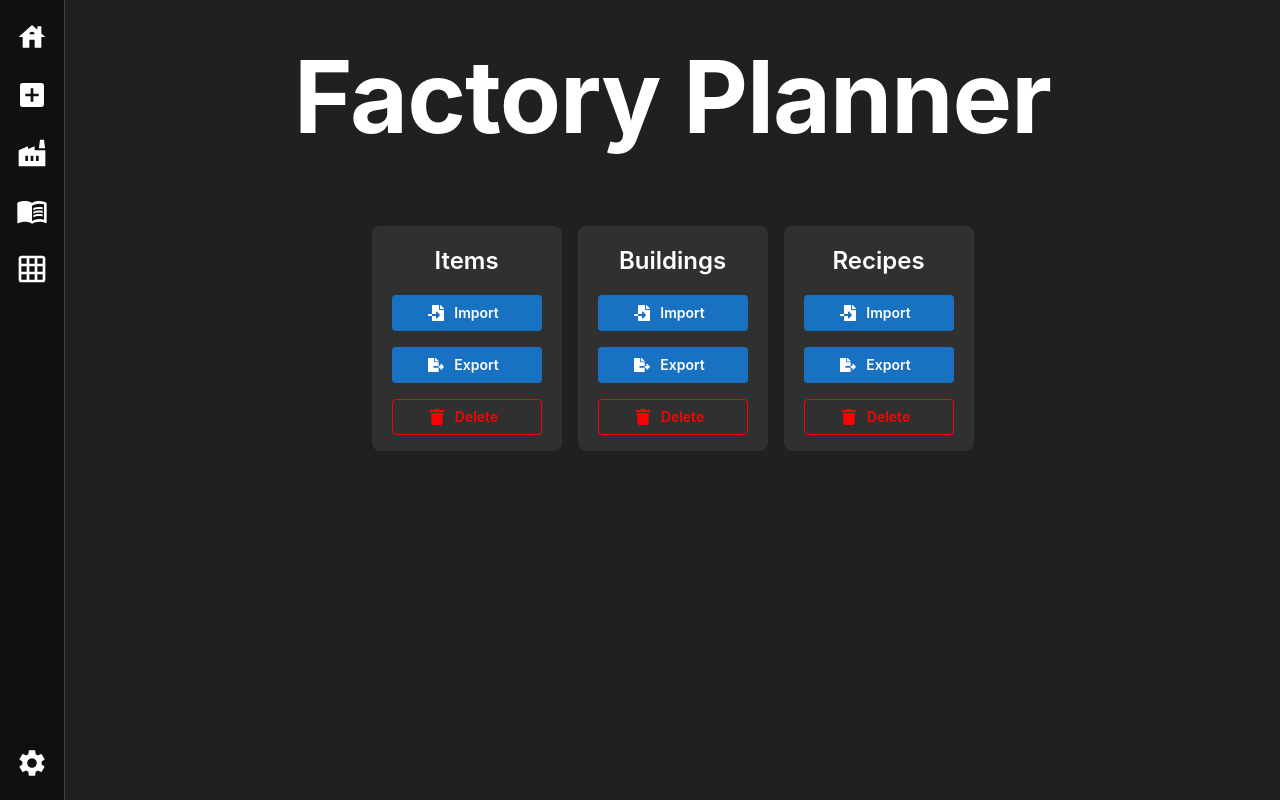
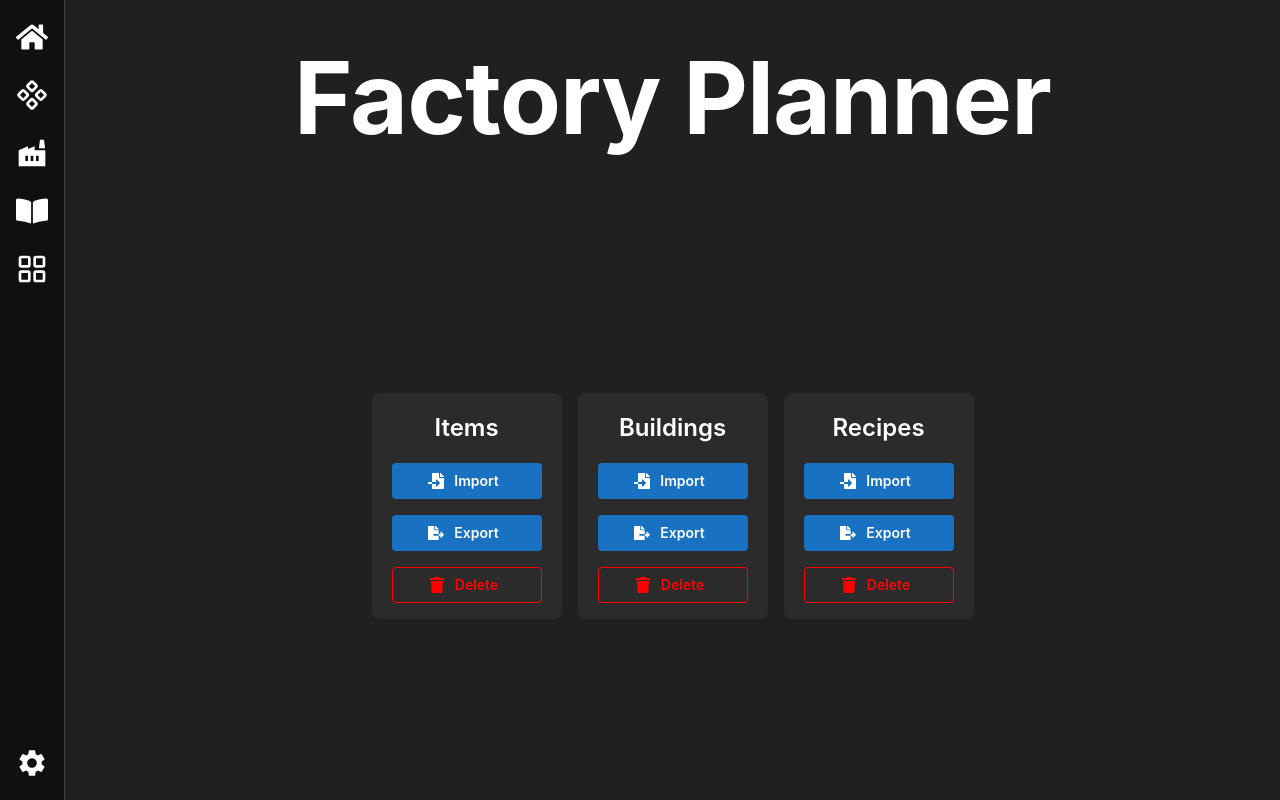
Before and after one commit to JamesPRobertson/eager-ermine, a React (Vite) app: page /home in a window 1280 px wide. Built offline with nearby package versions, Linux system fonts and the light colour scheme.

Commit message:
Even more style changes

```diff
--- a/src/App.tsx
+++ b/src/App.tsx
@@ -3,7 +3,9 @@ import { Outlet } from "react-router-dom";
 import { useState } from "react";
 import { useViewportSize } from "@mantine/hooks";
 
-import { MdHouse, MdAddBox, MdFactory, MdMenuBook, MdGridOn, MdSettings } from "react-icons/md";
+import { MdFactory, MdSettings } from "react-icons/md";
+import { FaBookOpen, FaHome } from "react-icons/fa";
+import { LuComponent, LuLayoutGrid } from "react-icons/lu";
 
 import { NavbarLink } from "components/NavbarLink/NavbarLink";
 
@@ -11,11 +13,11 @@ import classes from "./App.module.css";
 
 // TODO: add a little divider between home and the rest
 const navOptions = [
-  { icon: MdHouse, label: "Home", target: "/home" },
-  { icon: MdAddBox, label: "Items", target: "/items" },
+  { icon: FaHome, label: "Home", target: "/home" },
+  { icon: LuComponent, label: "Items", target: "/items" },
   { icon: MdFactory, label: "Buildings", target: "/buildings" },
-  { icon: MdMenuBook, label: "Recipes", target: "/recipes" },
-  { icon: MdGridOn, label: "Planner", target: "/planner" },
+  { icon: FaBookOpen, label: "Recipes", target: "/recipes" },
+  { icon: LuLayoutGrid, label: "Planner", target: "/planner" },
   { icon: MdSettings, label: "Settings", target: "/settings" }
 ];
 
--- a/src/components/ObjectSelect/ObjectSelect.tsx
+++ b/src/components/ObjectSelect/ObjectSelect.tsx
@@ -13,8 +13,8 @@ const ObjectEntry = ({ label }: { label: string }) => {
 type ObjectSelectProps = {
   data?: ObjectEntry[];
   onSelect: (index: number) => void;
-  label?: string
-}
+  label?: string;
+};
 
 export const ObjectSelect = ({ data, onSelect, label }: ObjectSelectProps) => {
   const [search, setSearch] = useDebouncedState<string>("", 200);
@@ -58,7 +58,7 @@ export const ObjectSelect = ({ data, onSelect, label }: ObjectSelectProps) => {
       <Button
         className={classes.addButton}
         variant="light"
-        leftSection={<MdAdd size={20} />}
+        leftSection={<MdAdd size="2em" />}
         onClick={() => {
           onSelect(-1);
           combobox.updateSelectedOptionIndex(undefined);
--- a/src/pages/LandingPage/LandingPage.module.css
+++ b/src/pages/LandingPage/LandingPage.module.css
@@ -3,6 +3,7 @@
   font-size: rem(100px);
   font-weight: 700;
   letter-spacing: rem(-1px);
+  align-content: center;
 
   @media (max-width: $mantine-breakpoint-md) {
     font-size: rem(50px);
--- a/src/pages/LandingPage/LandingPage.tsx
+++ b/src/pages/LandingPage/LandingPage.tsx
@@ -1,15 +1,14 @@
-import { Group, Space, Stack, Title } from "@mantine/core";
+import { Group, Stack, Title } from "@mantine/core";
 import classes from "./LandingPage.module.css";
 import { ControlStack } from "./components/ControlStack/ControlStack";
 
 export const LandingPage = () => {
   return (
-    <Stack align="center" pt="xl" h="100%" bg="rgb(32, 32, 32)">
-      <Title className={classes.title} ta="center">
+    <Stack align="center" h="100%" bg="rgb(32, 32, 32)">
+      <Title flex={2} className={classes.title}>
         Factory Planner
       </Title>
-      <Space h="xl" />
-      <Group>
+      <Group flex={6}>
         <ControlStack label="Items" />
         <ControlStack label="Buildings" />
         <ControlStack label="Recipes" />
--- a/src/pages/LandingPage/components/ControlStack/ControlStack.module.css
+++ b/src/pages/LandingPage/components/ControlStack/ControlStack.module.css
@@ -1,7 +1,7 @@
 .container {
   border-radius: 8px;
   padding: 1em 1.25em;
-  background-color: rgb(48, 48, 48);
+  background-color: rgba(255, 255, 255, 0.05);
 }
 
 .title {
--- a/src/pages/LandingPage/components/ControlStack/ControlStack.tsx
+++ b/src/pages/LandingPage/components/ControlStack/ControlStack.tsx
@@ -10,8 +10,8 @@ export const ControlStack = ({ label }: ControlStackProps) => {
   return (
     <Stack className={classes.container}>
       <Text className={classes.title}>{label}</Text>
-      <Button leftSection={<FaFileImport size={16}/>}>Import</Button>
-      <Button leftSection={<FaFileExport size={16}/>}>Export</Button>
+      <Button leftSection={<FaFileImport size={16} />}>Import</Button>
+      <Button leftSection={<FaFileExport size={16} />}>Export</Button>
       <Button leftSection={<FaTrash size={16} />} variant="outline" color="rgb(255,0,0)">
         Delete
       </Button>
```
